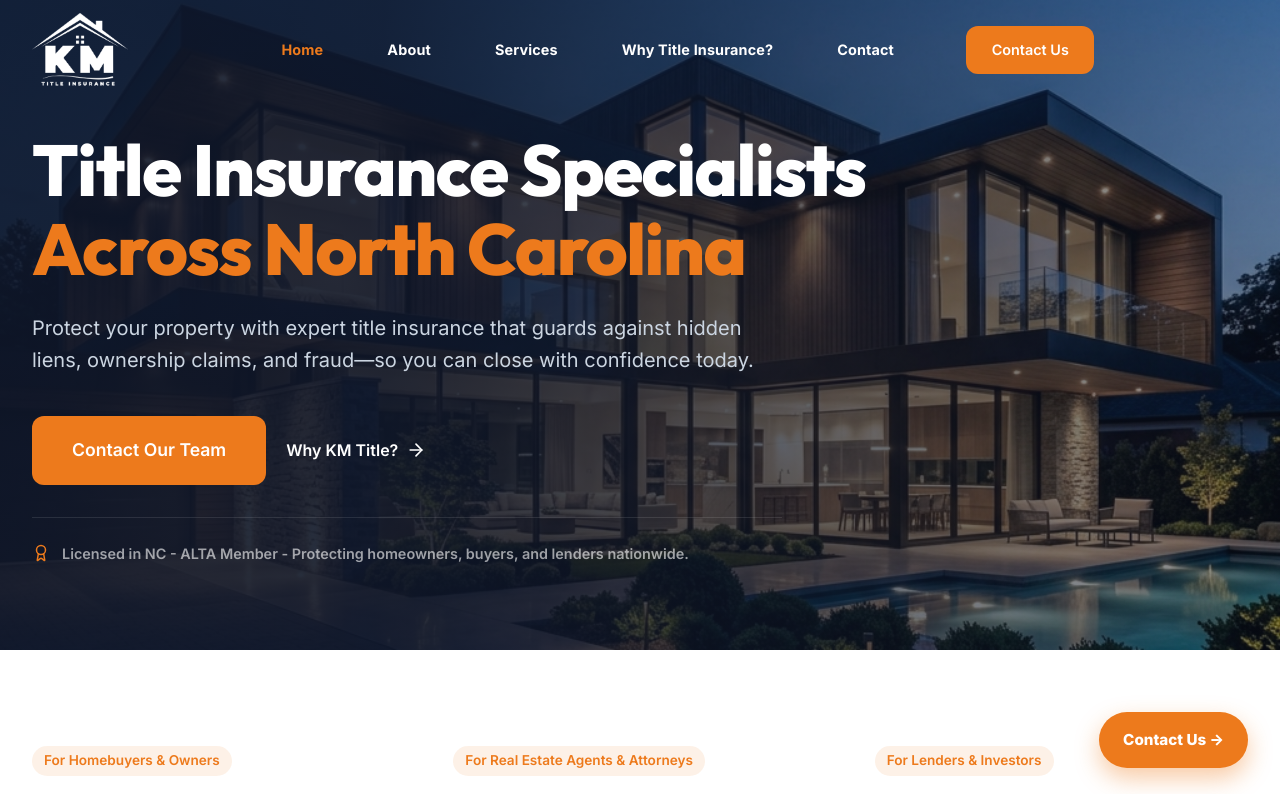
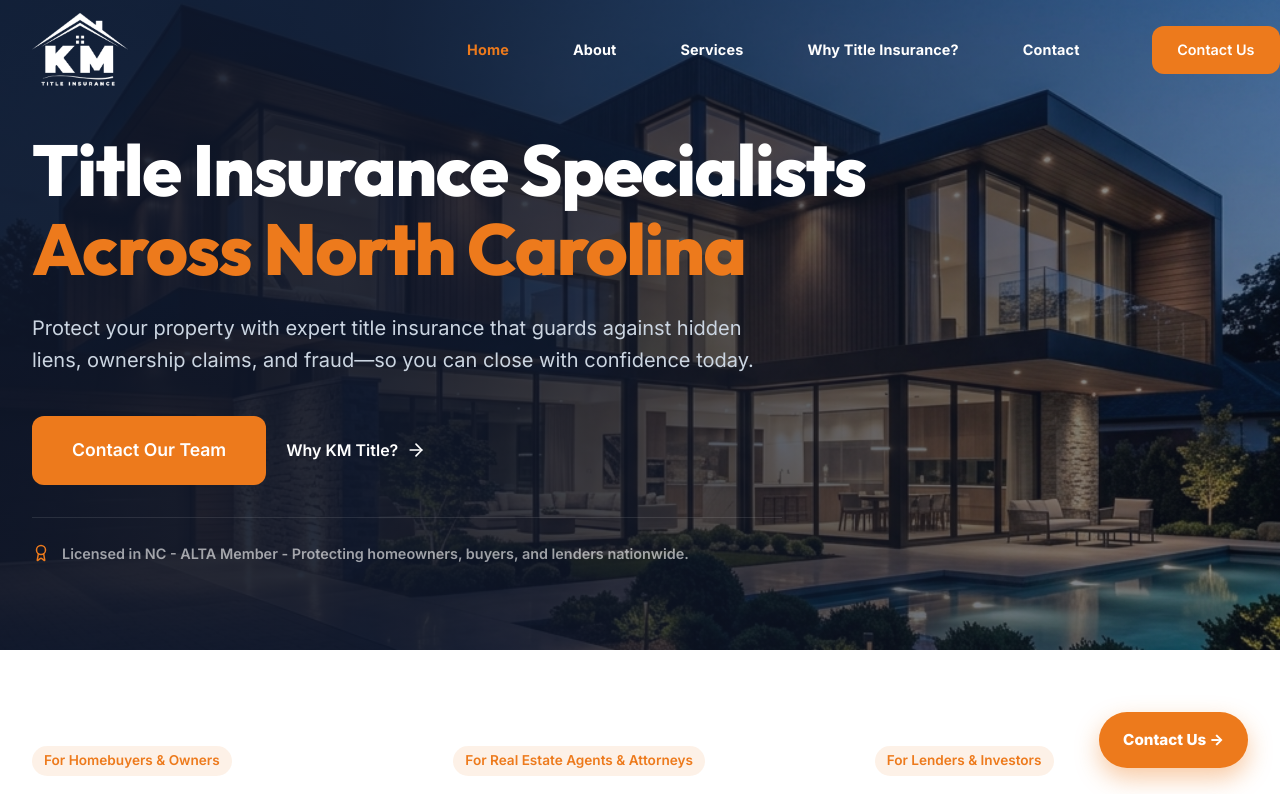
Before and after one commit to Kathir7623/Title-Insurance, a React (Vite) app: page / in a window 1280 px wide. Shown: the top 794 px of the page. Built offline with nearby package versions, Linux system fonts and the light colour scheme.

Commit message:
Fix persistent navbar gap by removing inline flex and adjusting container padding

```diff
--- a/src/components/Navbar.jsx
+++ b/src/components/Navbar.jsx
@@ -58,7 +58,8 @@ const Navbar = () => {
             justifyContent: 'space-between',
             alignItems: 'center',
             height: scrolled ? '80px' : '100px',
-            transition: 'all 0.3s ease'
+            transition: 'all 0.3s ease',
+            paddingRight: '0'
           }}>
             <Link to="/" style={{ display: 'flex', alignItems: 'center' }}>
               <img
@@ -97,7 +98,7 @@ const Navbar = () => {
             </div>
 
             {/* Mobile Toggle Group */}
-            <div className="mobile-group" style={{ display: 'flex', alignItems: 'center', gap: '1.25rem' }}>
+            <div className="mobile-group" style={{ alignItems: 'center', gap: '1.25rem' }}>
               <a href="tel:4707065858" className="mobile-only" style={{ color: 'white' }}>
                 <Phone size={22} />
               </a>
```
